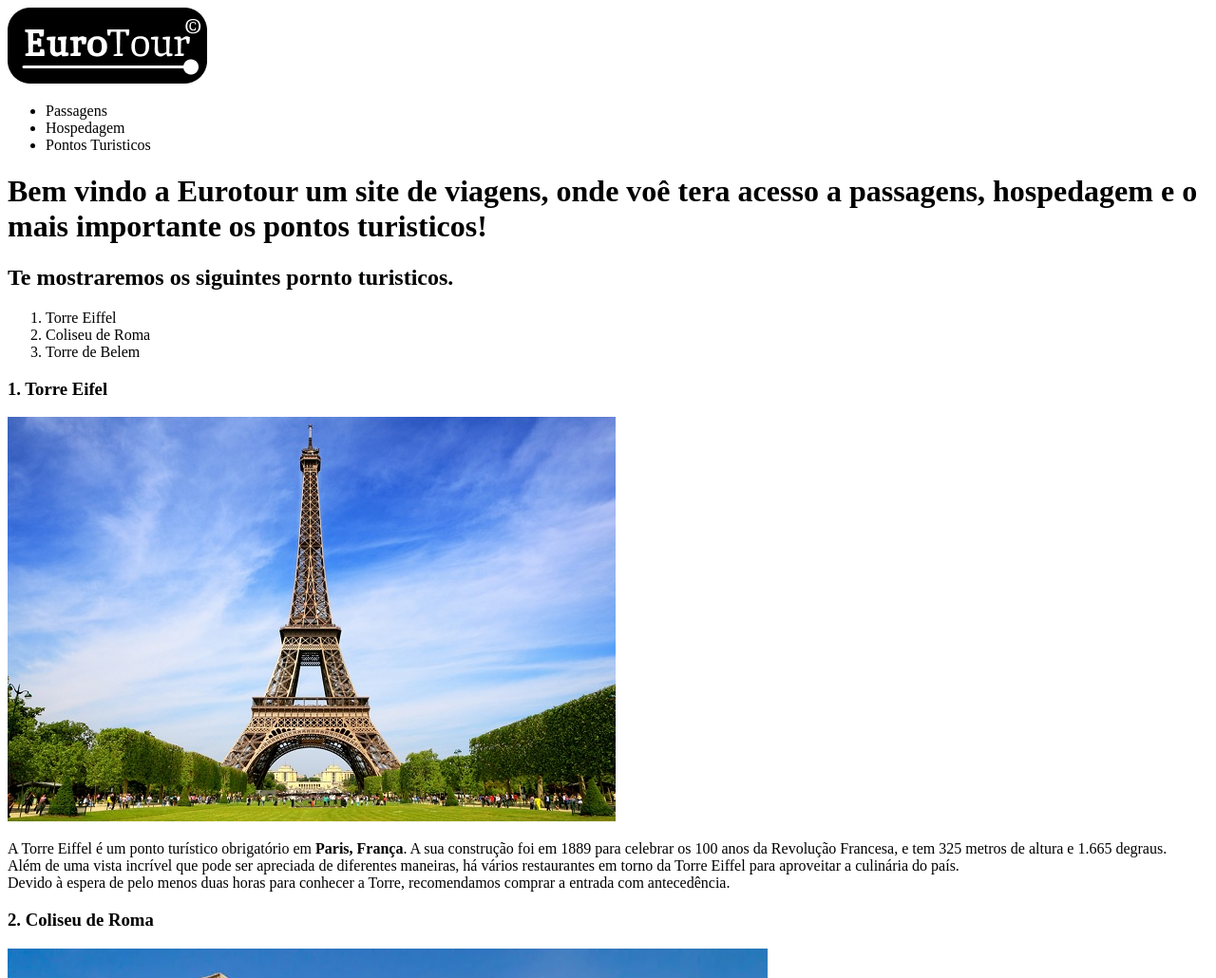
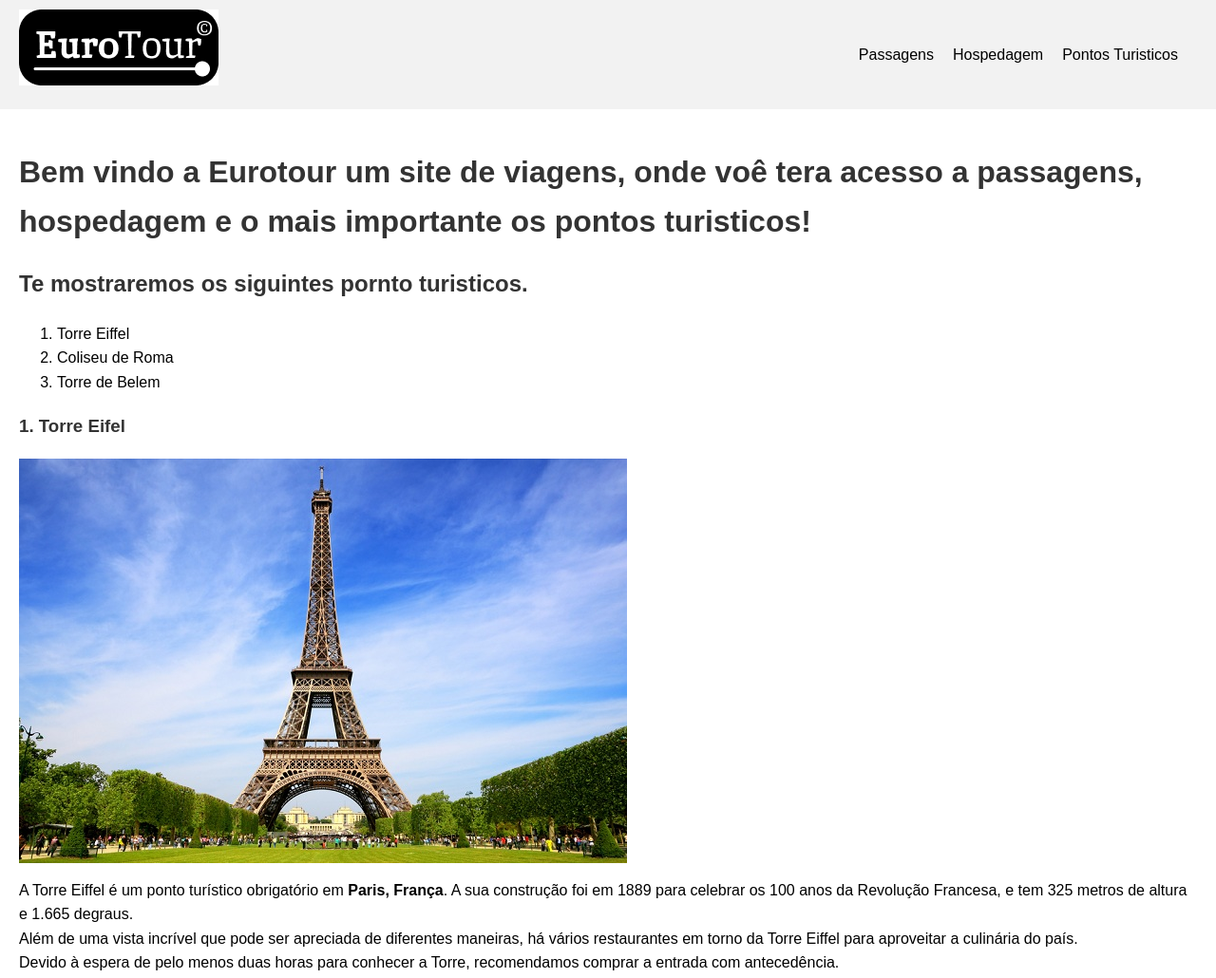
Before and after one commit to Fabianomk/Primeiro_projeto_html, a plain HTML site: page index.html in a window 1280 px wide. Shown: the top 1030 px of the page at 95% size. Drawn offline with Linux system fonts and the light colour scheme.

Commit message:
Aplicação do CSS

```diff
--- a/index.html
+++ b/index.html
@@ -4,6 +4,46 @@
     <meta charset="UTF-8">
     <meta name="viewport" content="width=device-width, initial-scale=1.0">
     <title>Document</title>
+    <style>
+        body {
+            font-family: Arial, sans-serif;
+            line-height: 1.6;
+            margin: 0;
+            padding: 0;
+        }
+        header {
+            background-color: #f2f2f2;
+            padding: 10px 20px;
+            display: flex;
+            justify-content: space-between;
+            align-items: center;
+        }
+        nav ul {
+            list-style-type: none;
+            padding: 0;
+            margin: 0;
+            display: flex;
+        }
+        nav ul li {
+            margin-right: 20px;
+            cursor: pointer;
+        }
+        main {
+            padding: 20px;
+        }
+        h1, h2, h3 {
+            color: #333;
+        }
+        img {
+            max-width: 100%;
+            height: auto;
+            display: block;
+            margin-bottom: 15px;
+        }
+        p {
+            margin-bottom: 15px;
+        }
+    </style>
 </head>
 <body>
     <header>
```
